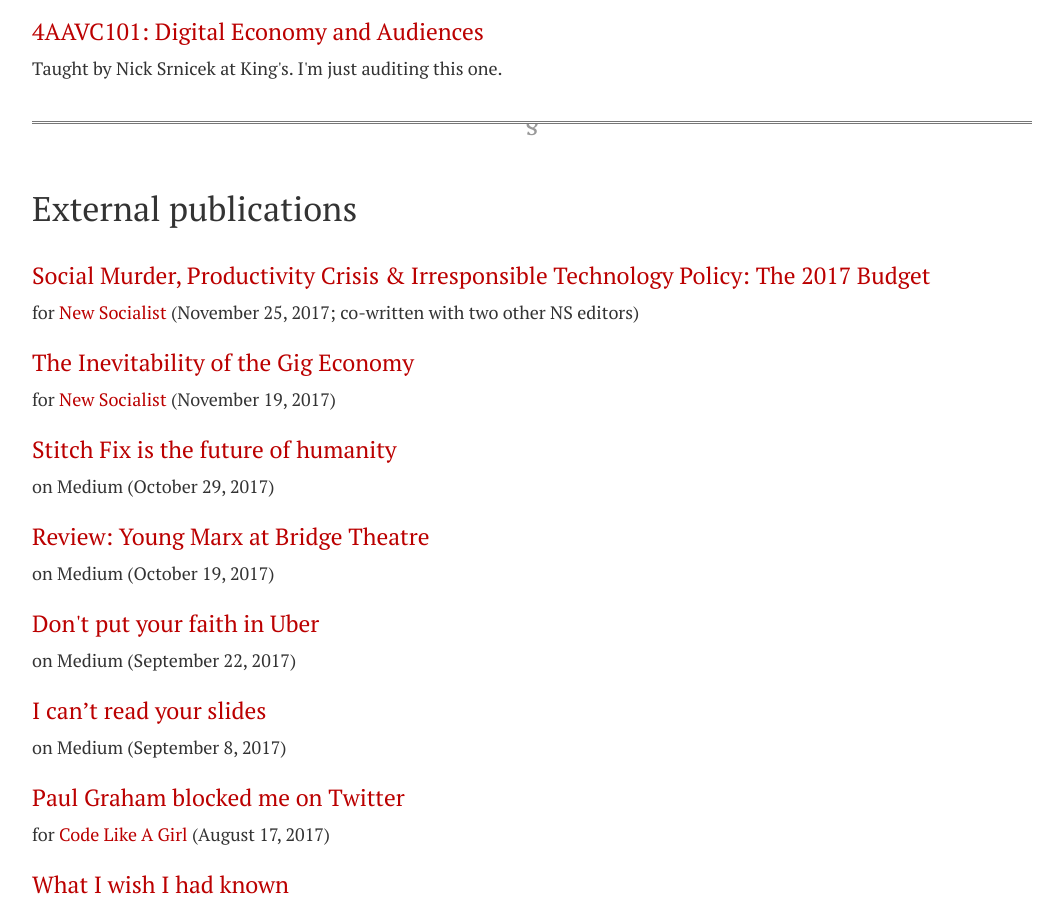
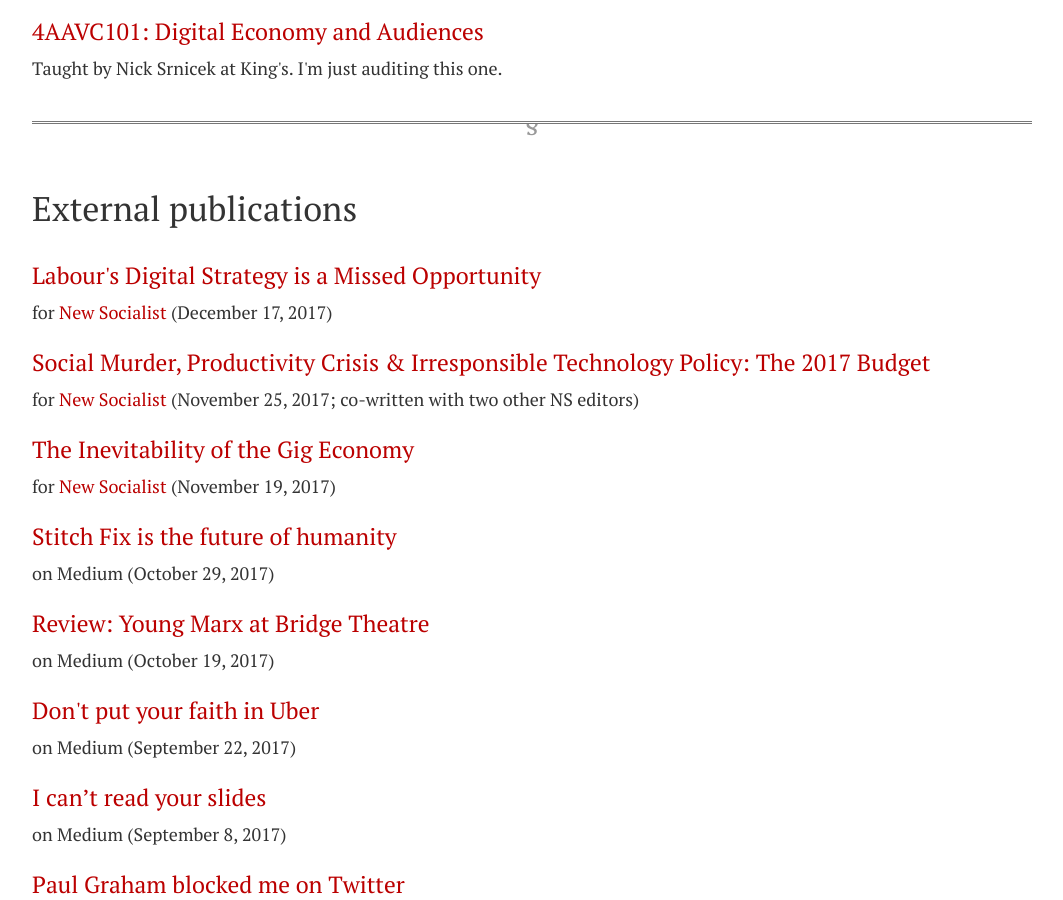
Before and after one commit to dellsystem/dellsystem.github.io, a Jekyll site: the page built from words.html, in a window 1280 px wide and 900 px high, scrolled down 750 px. Shown: the whole window, without its empty margins (108-1171 px from the left). Built offline with Jekyll 4.4.1, drawn with Linux system fonts in a browser that asks for light colours; nearby versions of some CDN libraries.

Commit message:
Add latest New Socialist post to words.html

```diff
--- a/words.html
+++ b/words.html
@@ -44,6 +44,14 @@ title: Words
 <h2>External publications</h2>
 
 <dl class="vertical">
+<dt>
+    <a href="https://newsocialist.org.uk/labours-digital-strategy">
+        Labour's Digital Strategy is a Missed Opportunity
+    </a>
+</dt>
+<dd>for <a href="https://newsocialist.org.uk">New Socialist</a>
+    (December 17, 2017)
+</dd>
 <dt>
     <a href="https://newsocialist.org.uk/social-murder-productivity-crisis/">
         Social Murder, Productivity Crisis & Irresponsible Technology Policy:
```
